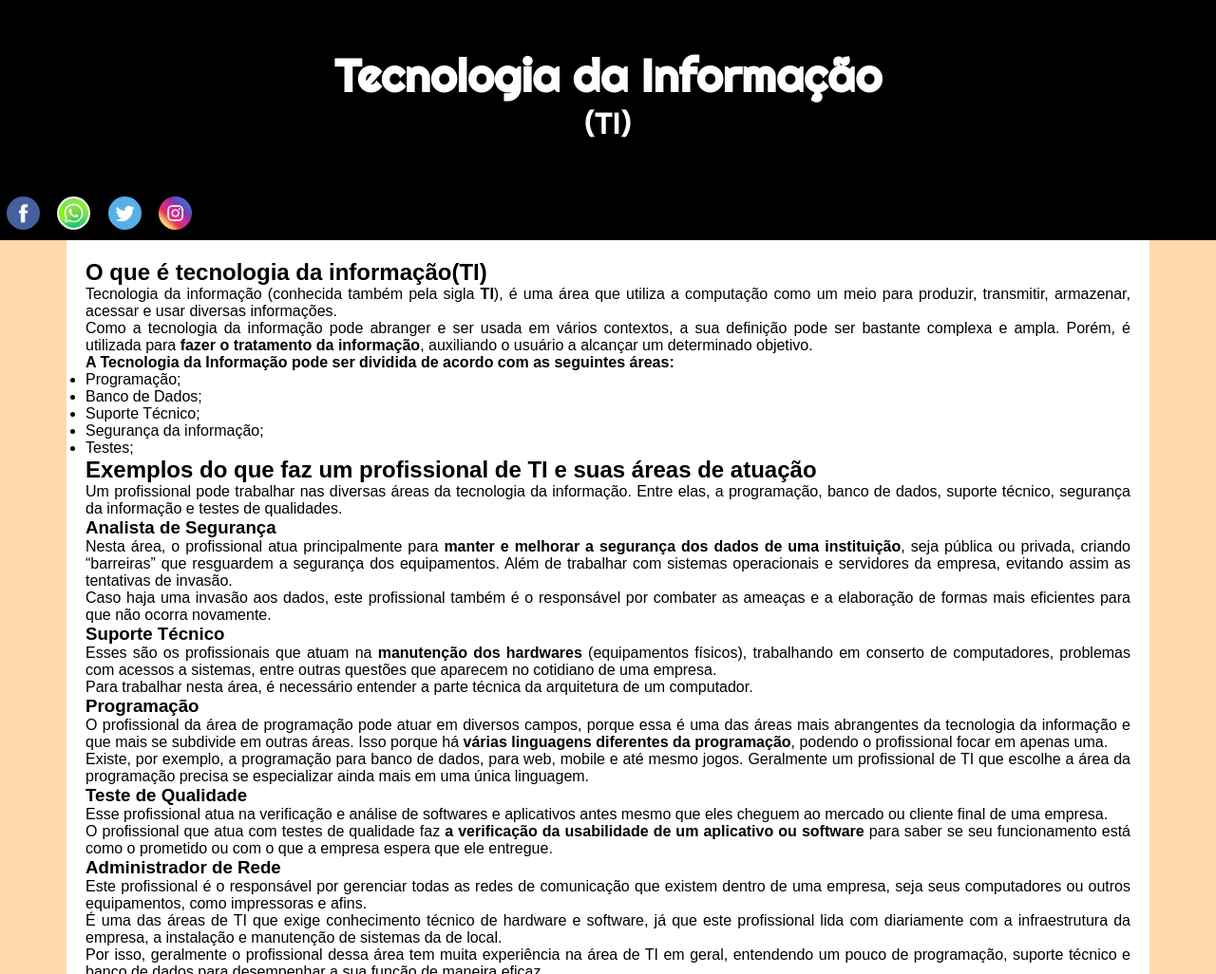
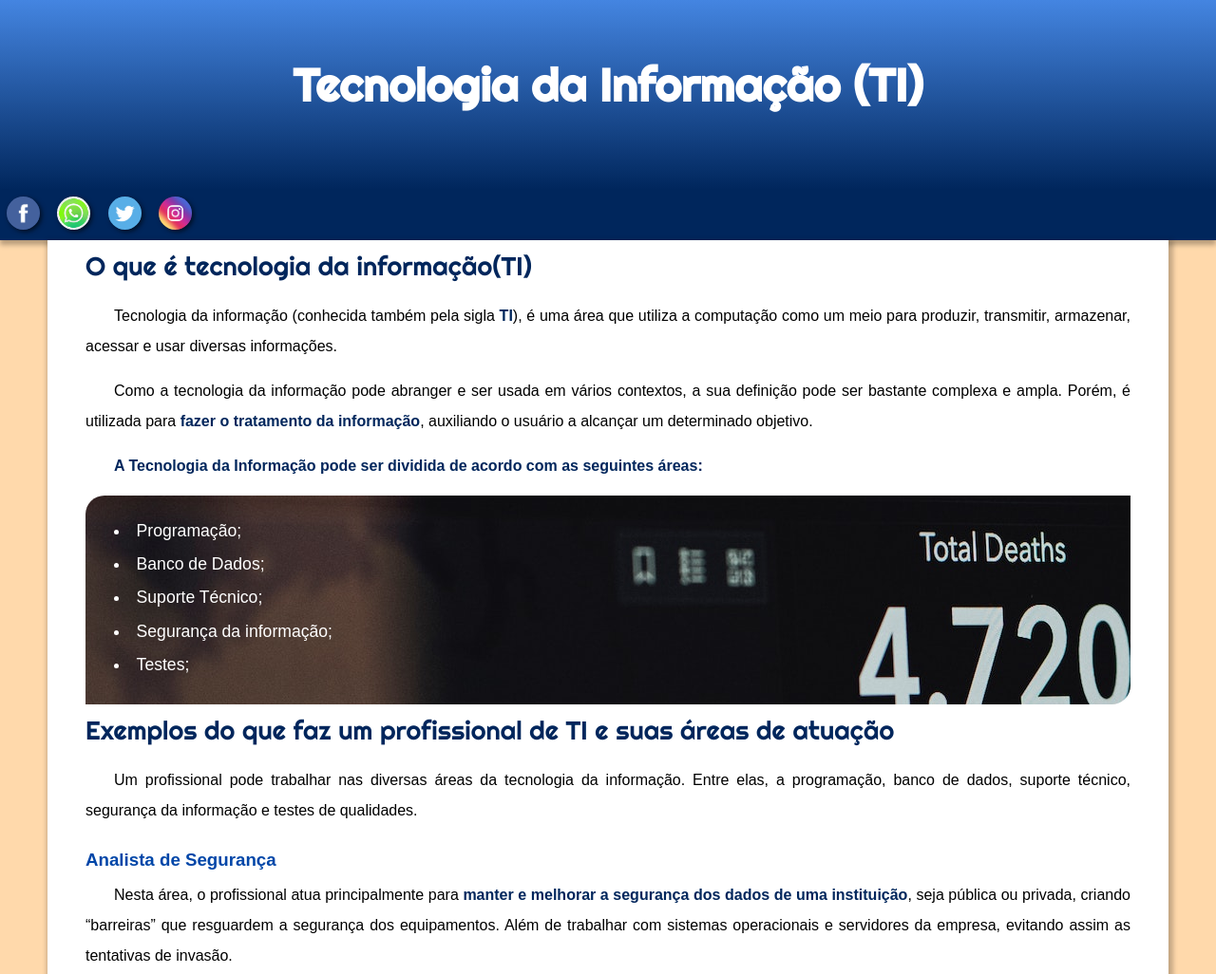
Before and after one commit to Mathueus091/Meus-Projetos, a plain HTML site: page tech/index.html in a window 1280 px wide. Shown: the top 1026 px of the page at 95% size. Drawn offline with Linux system fonts and the light colour scheme.

Commit message:
atualizei

```diff
--- a/tech/index.html
+++ b/tech/index.html
@@ -10,8 +10,7 @@
 </head>
 <body>
     <header>
-        <h1>Tecnologia da Informação</h1>
-        <p>(TI)</p>
+        <h1>Tecnologia da Informação (TI)</h1>
     </header>
 
     <nav>
@@ -39,7 +38,7 @@
                 <strong>A Tecnologia da Informação pode ser dividida de acordo com as seguintes áreas:</strong>
             </p>
 
-            <ul>
+            <ul class="img1">
                 <li>Programação;</li>
                 <li>Banco de Dados;</li>
                 <li>Suporte Técnico;</li>
@@ -159,7 +158,7 @@
 
 
             <h2>Outros conteúdos que poden interessar</h2>
-            <ul>
+            <ul class="img2">
                 <li><a href="#">Informática</a></li>
                 <li><a href="#">O que é a Internet</a></li>
                 <li><a href="#">Significado de Tecnologia</a></li>
--- a/tech/style.css
+++ b/tech/style.css
@@ -5,6 +5,11 @@
 :root {
     --font-padrao: Arial, Helvetica, sans-serif;
     --font-destaque: 'Righteous', cursive;
+
+    --cor1:#00265C;
+    --cor2:#0046A8;
+    --cor3:#005BDB;
+    --cor4:#4485E1;
 }
 
 *{
@@ -19,7 +24,7 @@ body {
 
 header {
     color: white;
-    background-color: black;
+    background-image: linear-gradient(to bottom, var(--cor4), var(--cor1));
     text-align: center;
     min-height: 200px;
     max-height: 1000px;
@@ -28,16 +33,12 @@ header {
 header h1 {
     font-family: var(--font-destaque);
     font-size: 3em;
-    padding-top: 50px;
-}
-
-header p {
-    font-family: var(--font-destaque);
-    font-size: 2em;
+    padding-top: 60px;
 }
 
 nav {
-    background-color: black;
+    background-color: var(--cor1);
+    box-shadow: 0px 5px 5px rgba(0, 0, 0, 0.281);
 }
 
 nav img {
@@ -45,11 +46,13 @@ nav img {
     margin: 7px;
     border-radius: 50%;
     box-sizing: border-box;
+    box-shadow: 2px 2px 5px rgba(0, 0, 0, 0.644);
 }
 
 nav img:hover {
     border: 2px solid rgba(255, 255, 255, 0.651);
     transform: translate(-2px, -2px);
+    box-shadow: 3px 3px 7px rgba(0, 0, 0, 0.562);
     transition: transform .1s;
 }
 
@@ -59,18 +62,61 @@ main {
     min-width: 400px;
     max-width: 1100px;
     margin: auto;
-    padding: 20px;
+    padding: 0px 40px 40px 40px;
     text-align: justify;
+    border-radius: 0px 0px 10px 10px;
+    box-shadow: 2px 3px 5px 3px rgba(0, 0, 0, 0.233);
 }
 
 main h2 {
-    padding: ;
+    font-family: var(--font-destaque);
+    font-weight: lighter;
+    font-size: 1.7em;
+    color: var(--cor1);
+    padding: 10px 0px 20px;
 }
 
 main h3 {
-
+    color: var(--cor2);
+    padding: 10px 0px 10px;
 }
 
 main p {
+    line-height: 2em;
+    text-indent: 30px;
+    margin-bottom: 15px;
+}
 
+main ul.img1 {
+    background: #c4c466 url(imgs/imagem03.jpg) center top no-repeat fixed;
+    list-style-position: inside;
+    border-radius: 20px 0px;
+    height: 200px;
+    padding: 20px 0px 0px 30px;
 }
+
+main ul > li {
+    color: white;
+    font-size: 1.1em;
+    font-weight: lighter;
+    line-height: 2em;
+}
+
+main a, strong {
+    color: var(--cor1);
+    font-weight: bolder;
+    text-decoration: none;
+}
+
+main a:hover {
+    text-decoration: underline;
+}
+
+footer {
+    background-color: var(--cor1);
+    font-weight: bold;
+    color: white;
+    text-align: center;
+    padding: 5px;
+    margin-top: 50px;
+}
```
